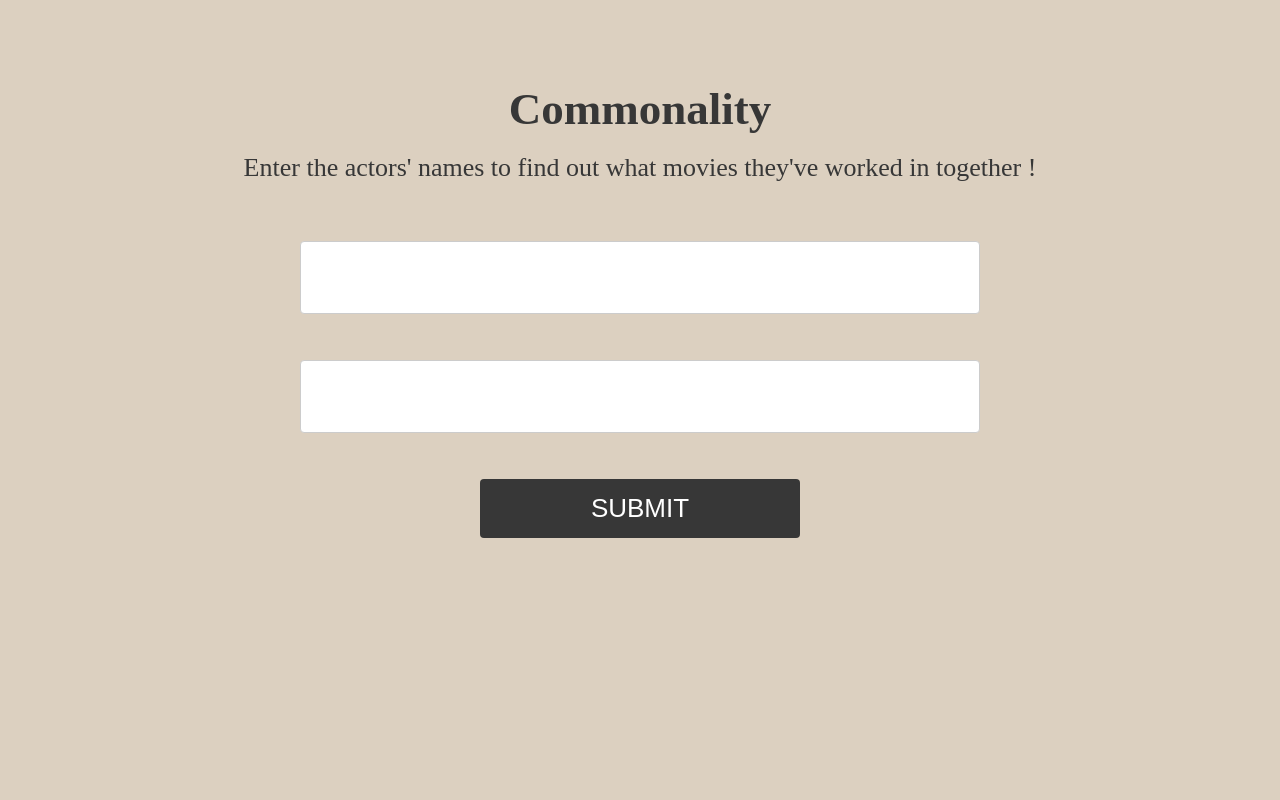
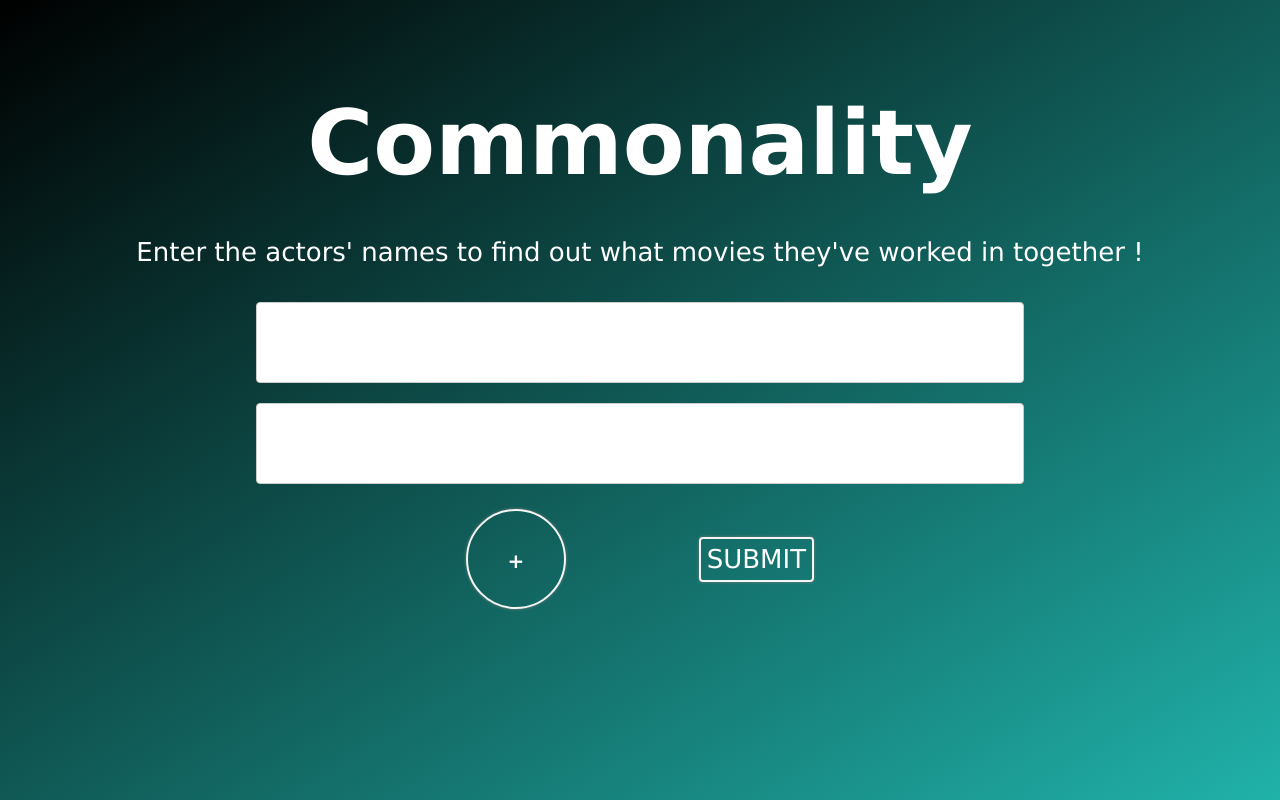
Before and after one commit to abhijaygupta/IMDb, a Flask app: page / in a window 1280 px wide. Run offline with Flask 2, Linux system fonts and the light colour scheme; some libraries are stand-ins or nearby versions.

Commit message:
fully working index + mobile responsive

```diff
--- /dev/null
+++ b/static/index.css
@@ -0,0 +1,168 @@
+body {
+    background: linear-gradient(to bottom right, black, #20B2AA);
+    font-family: 'Open Sans', sans-serif;
+}
+
+h1 {
+    color: navy;
+    margin-left: 20px;
+}
+
+.box {
+	/*display: inline-block;*/
+	padding-top: 20px;
+	/*width: 800px; */
+	/*margin-left: 50%;*/
+	/*text-align: center;*/
+}
+
+#firstBox {
+	padding-top: 30px;
+}
+
+#myList {
+	margin-left: 40px;
+	margin-top: 60px;
+	font-size: 25px;
+}
+
+.header {
+	padding-top: 75px;
+	color: white;
+	font-size: 90px;
+	margin: 0 auto;
+	text-align: center;
+}
+
+.subheader {
+	padding-top: 0px;
+	color: white;
+	font-size: 26px;
+	margin: 0 auto;
+	text-align: center;
+}
+
+.round-button {
+	display: inline-block;
+    width:100px;
+    height:100px;
+    line-height:100px;
+    border: 2px solid #f5f5f5;
+    border-radius: 50%;
+    color:white;
+    text-align:center;
+    text-decoration:none;
+    box-shadow: 0 0 3px gray;
+    font-size:20px;
+    font-weight:bold;
+    background-color: Transparent;
+    background-repeat:no-repeat;
+    cursor:pointer;
+
+    /*positioning*/
+    /*margin-left: 32%;*/
+}
+
+.round-button:hover {
+	-webkit-transform: scale(1.1);
+    transform: scale(1.1);
+}
+
+.round-button-cancel {
+	display: inline-block;
+    width:50px;
+    height:50px;
+    line-height:50px;
+    border: 2px solid #f5f5f5;
+    border-radius: 50%;
+    color:white;
+    text-align:center;
+    text-decoration:none;
+    box-shadow: 0 0 3px gray;
+    font-size:20px;
+    font-weight:bold;
+    background-color: Transparent;
+    background-repeat:no-repeat;
+    cursor:pointer;
+
+    /*positioning*/
+    margin-left: 2%;
+}
+
+.round-button-cancel:hover {
+	-webkit-transform: scale(1.1);
+    transform: scale(1.1);
+}
+
+input[type=text] {
+	display: inline-block;
+    width: 60%;
+    padding: 20px 20px;
+    /*margin: 8px 0;*/
+    display: inline-block;
+    border: 1px solid #ccc;
+    border-radius: 4px;
+    box-sizing: border-box;
+    font-size: 26px;
+    text-align: center;
+    margin-left: 20%;
+}
+
+input[type=submit] {
+	display: inline-block;
+    /*width: 20%;*/
+    background-color: #373737;
+    color: white;
+    margin-left: 10%;
+    border: 2px solid #f5f5f5;
+    border-radius: 4px;
+    cursor: pointer;
+    font-size: 26px;
+    text-align: center;
+    background-color: Transparent;
+    background-repeat:no-repeat;
+    box-shadow: 0 0 3px gray;
+}
+
+input[type=submit]:hover {
+    -webkit-transform: scale(1.1);
+    transform: scale(1.1);
+}
+
+.addSubmit {
+    width: 100%;
+    text-align: center;
+    margin-top: 2%;
+    margin-bottom: 3%;
+}
+
+@media only screen and (max-width: 768px) {
+    .header {
+        font-size: 40px;
+    }
+    .subheader {
+        width: 90%;
+        font-size: 15px;
+    }
+    input[type=text] {
+        padding: 10px 15px;
+        font-size: 15px;
+    }
+    .round-button {
+        width:50px;
+        height:50px;
+        line-height: 50px;
+        font-size: 15px;
+    }
+    .addSubmit {
+        margin-top: 5%;
+    }
+    input[type=submit] {
+        font-size: 15px;
+    }
+    .round-button-cancel {
+        width:25px;
+        height:25px;
+        line-height: 20px;
+        font-size: 15px;
+    }
--- /dev/null
+++ b/static/index.js
@@ -0,0 +1,26 @@
+function removeThis() {
+	$(this).parent().hide(300);
+	// $(this).parent().remove();
+}
+
+function addMore() {
+	//create a new big div first. then add a box with input field and deleteButton then appendto wrapper
+ 	var newDiv = document.createElement('div');
+ 	$(newDiv).hide();
+ 	var newBox = document.createElement('div');
+
+ 	newBox.className = 'box';
+ 	newDiv.appendChild(newBox);
+ 	newDiv.innerHTML+= '<input class="answers" type="text" name="actors[]">';
+
+ 	var deleteButton = document.createElement('div');
+ 	deleteButton.className = 'round-button-cancel';
+ 	deleteButton.onclick = removeThis;
+ 	deleteButton.setAttribute("title", "Remove actor");
+ 	deleteButton.innerHTML = '-';
+ 	newDiv.appendChild(deleteButton);
+
+ 	document.getElementById('wrapper').appendChild(newDiv);
+ 	// $(newDiv).fadeIn(300);
+ 	$(newDiv).show(300);
+}
--- a/templates/index.html
+++ b/templates/index.html
@@ -1,19 +1,33 @@
 <html>
-	<head><link rel= "stylesheet" type= "text/css" href= "{{ url_for('static',filename='styles/all_the_css.css') }}">
+	<head>
+		<script src="http://ajax.googleapis.com/ajax/libs/jquery/1.7.1/jquery.min.js" type="text/javascript"></script>
+		<link href="https://fonts.googleapis.com/css?family=Open+Sans" rel="stylesheet">
+		<link rel= "stylesheet" type= "text/css" href= "{{ url_for('static',filename='index.css') }}">
+		<script src="{{ url_for('static',filename='index.js') }}"></script>
+		<meta name="viewport" content="width=device-width, initial-scale=1">
+		<link rel="stylesheet" href="https://www.w3schools.com/w3css/4/w3.css">
 		<title>Commonality</title>
 	</head>
 	<body>
-	<div id="header">
-	<b>Commonality</b></div><br><div id="subheader">Enter the actors' names to find out what movies they've worked in together !</div>
-		<form action="/result" method="post">
-			<div id="box1">
-	      		<input type="text" name="actor1">
-	      	</div>
-	      	<div id="box2">
-	      		<input type="text" name="actor2">
-	      	</div>
-	      	<div id="submit">
-	      <input type="submit" value="SUBMIT"></div>
-	  	</form></div1>
+		<div class="header">
+			<b>Commonality</b>
+		</div><br>
+		<div class="subheader">Enter the actors' names to find out what movies they've worked in together !</div>
+			<form action="/result" method="post">
+				<div id="wrapper">
+				<div class="box" id="firstBox">
+		      		<input class="answers" type="text" name="actors[]">
+		      	</div>
+		      	<div class="box" id="test1">
+		      		<input class="answers" type="text" name="actors[]">
+		      	</div>
+		      	</div>
+		      	<div class="addSubmit">
+					<div title="Add more actors" class="round-button" onclick="addMore()">
+						+
+					</div>
+					<input type="submit" class="submit" value="SUBMIT">
+				</div>
+		  	</form>
 	</body>
 </html>
```
Also changed, not shown: templates/index1.html (added, +19 -0 lines), templates/results1.html (renamed from templates/results.html), 3 other files.
